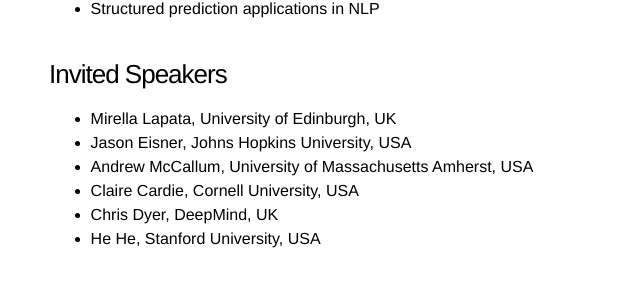
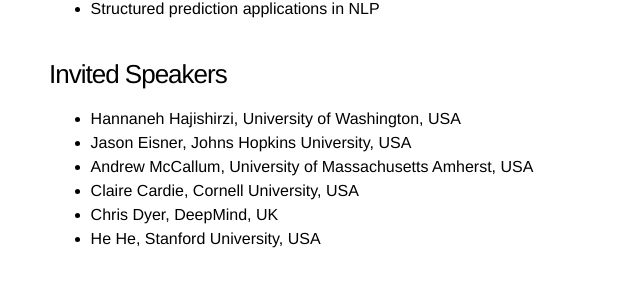
Before and after one commit to structuredprediction/structuredprediction.github.io, a Jekyll site: the page built from SPNLP19/1_cfp.md, in a window 1280 px wide and 900 px high, scrolled down 864 px. Shown: the part 150-442 px from the top of the window, without its empty margins (191-831 px from the left). Built offline with Jekyll 4.4.1, drawn with Linux system fonts in a browser that asks for light colours; some of the changed text lies outside the part shown.

```diff
--- a/SPNLP19/1_cfp.md
+++ b/SPNLP19/1_cfp.md
@@ -41,7 +41,7 @@ Topics will include, but are not limited to, the following:
 
 ### Invited Speakers
 
-* Mirella Lapata, University of Edinburgh, UK
+* Hannaneh Hajishirzi, University of Washington, USA
 * Jason Eisner, Johns Hopkins University, USA
 * Andrew McCallum, University of Massachusetts Amherst, USA
 * Claire Cardie, Cornell University, USA
```
Also changed, not shown: other parts of SPNLP19/1_cfp.md (+1 -1 lines).
